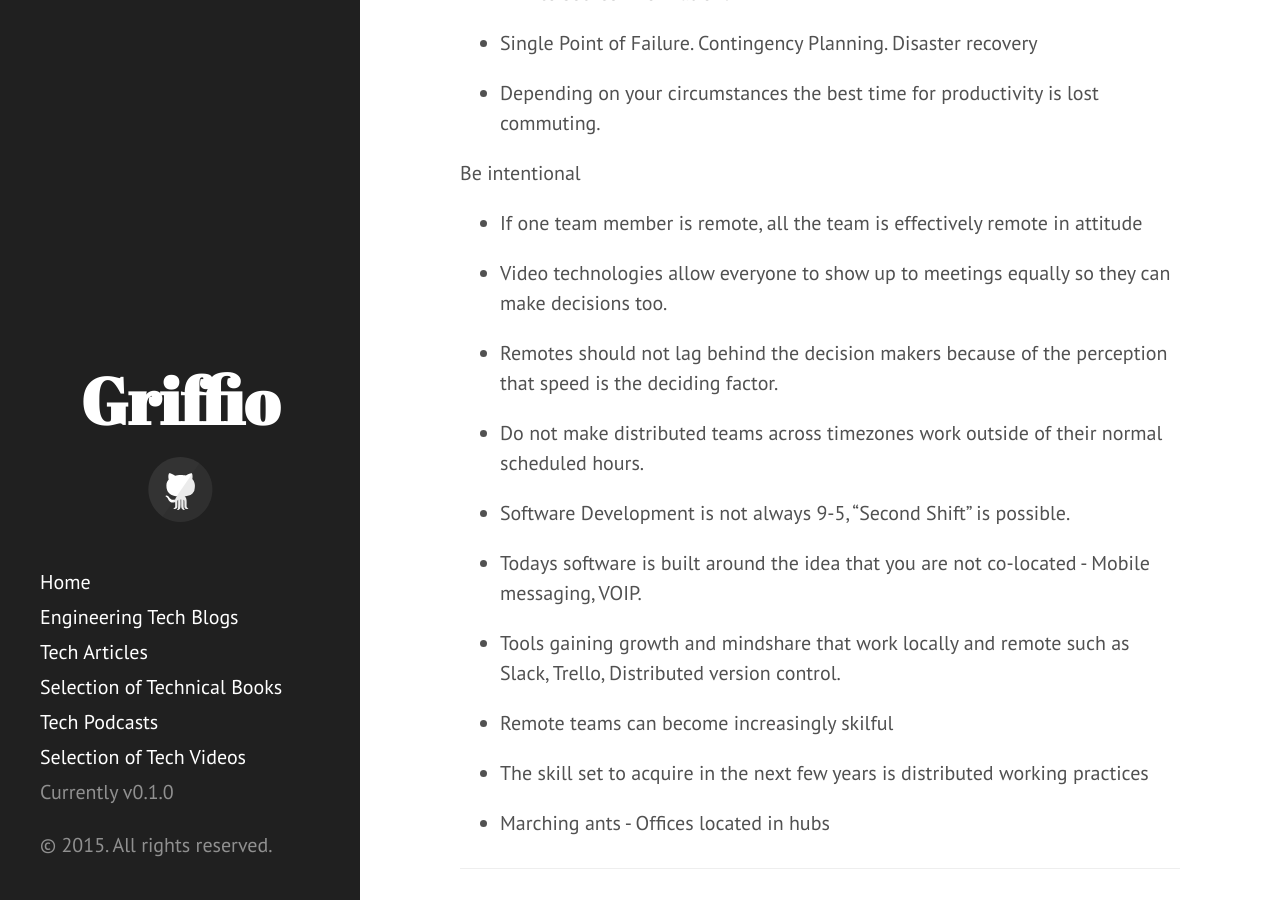
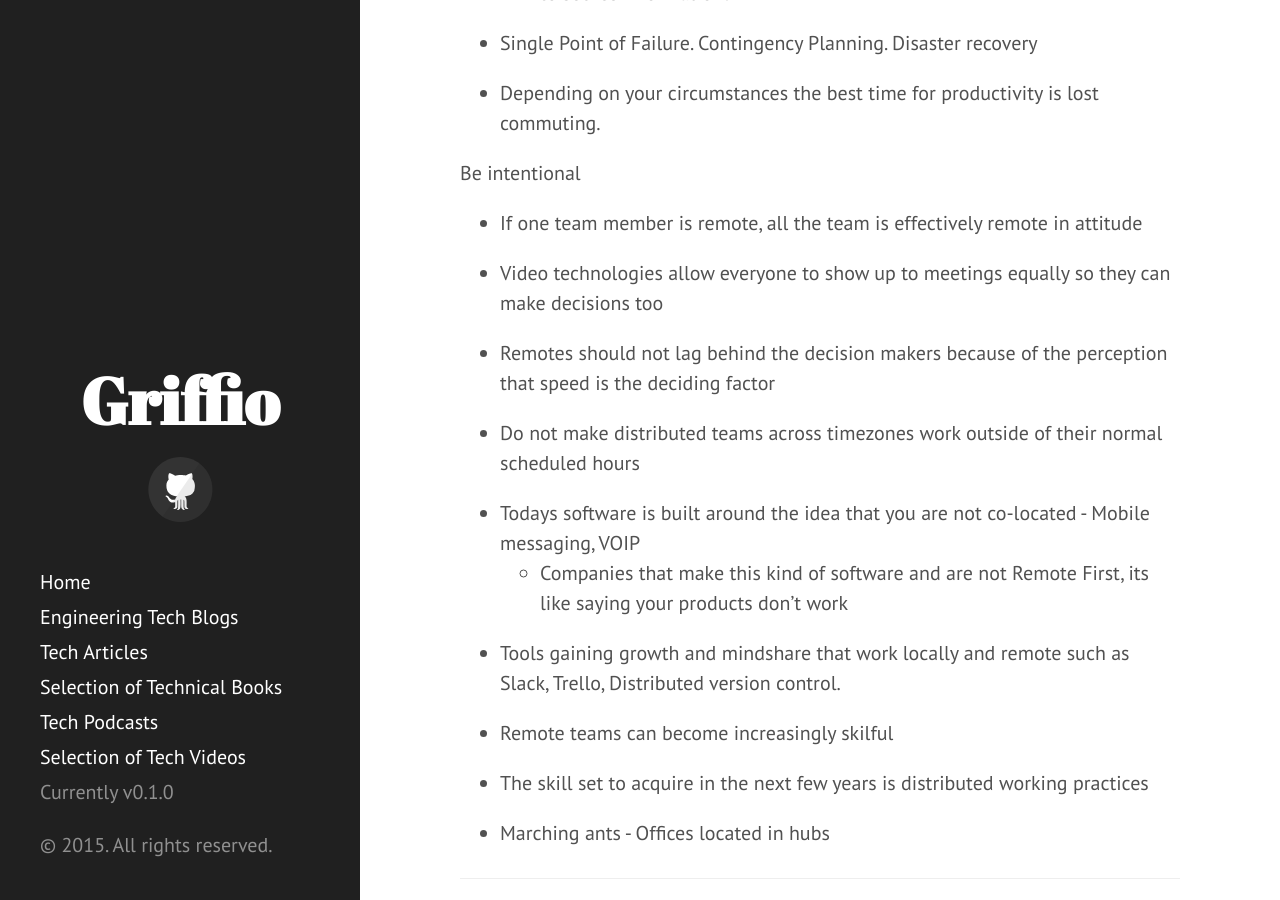
Before and after one commit to griffio/griffio.github.io, a Jekyll site: the page built from _posts/2015-06-12-Remote-First.md, in a window 1280 px wide and 900 px high, scrolled down 1093 px. Built offline with Jekyll 4.4.1, drawn with Linux system fonts in a browser that asks for light colours; nearby versions of some CDN libraries.

Commit message:
Update 2015-06-12-Remote-First.md

```diff
--- a/_posts/2015-06-12-Remote-First.md
+++ b/_posts/2015-06-12-Remote-First.md
@@ -41,15 +41,14 @@ Be intentional
 
 * If one team member is remote, all the team is effectively remote in attitude
 
-* Video technologies allow everyone to show up to meetings equally so they can make decisions too.
+* Video technologies allow everyone to show up to meetings equally so they can make decisions too
 
-* Remotes should not lag behind the decision makers because of the perception that speed is the deciding factor.
+* Remotes should not lag behind the decision makers because of the perception that speed is the deciding factor
 
-* Do not make distributed teams across timezones work outside of their normal scheduled hours.
+* Do not make distributed teams across timezones work outside of their normal scheduled hours
 
-* Software Development is not always 9-5, “Second Shift” is possible.
-
-* Todays software is built around the idea that you are not co-located - Mobile messaging, VOIP.
+* Todays software is built around the idea that you are not co-located - Mobile messaging, VOIP
+  * Companies that make this kind of software and are not Remote First, its like saying your products don't work
 
 * Tools gaining growth and mindshare that work locally and remote such as Slack, Trello, Distributed version control.
 
```
